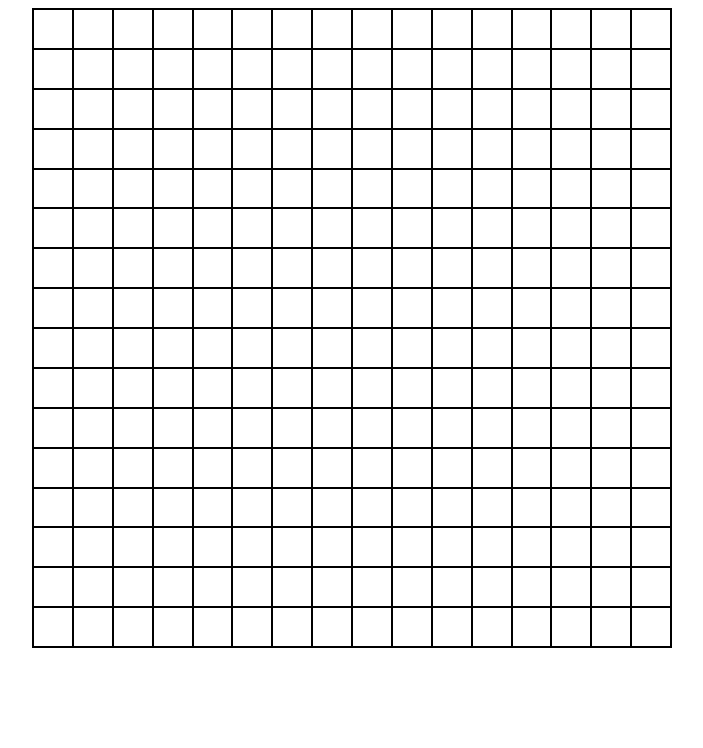
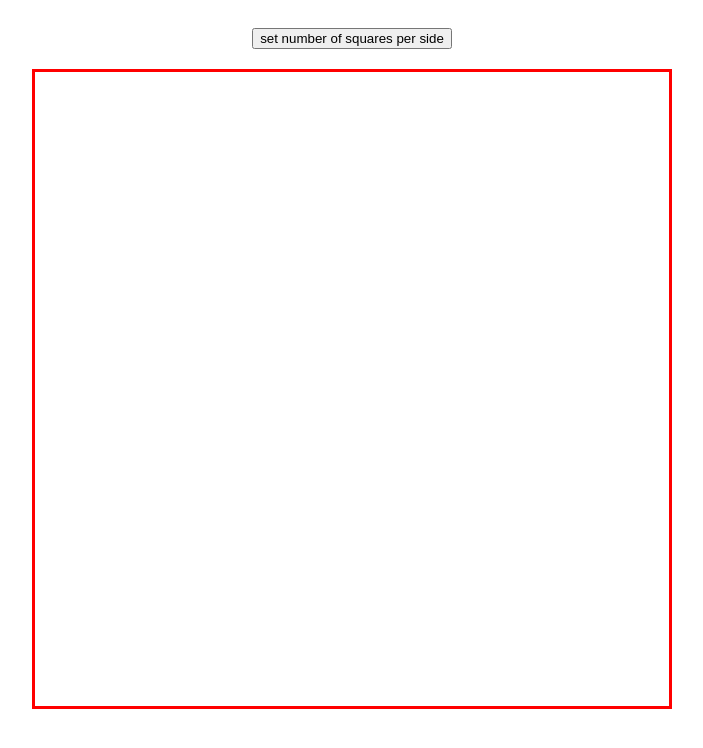
Before and after one commit to tobisima/etch-a-sketch, a plain HTML site: page index.html in a window 1280 px wide. Shown: the whole page, without its empty margins (288-991 px from the left). Drawn offline with Linux system fonts and the light colour scheme.

Commit message:
Add grid changing button

```diff
--- a/index.html
+++ b/index.html
@@ -10,6 +10,7 @@
 </head>
 
 <body>
+  <button>set number of squares per side</button>
   <div class="container"></div>
 </body>
 </html>
--- a/script.js
+++ b/script.js
@@ -1,6 +1,22 @@
 const container = document.querySelector('.container');
-for (let i = 0; i < 256; i++) {
-  const grid = document.createElement('div');
-  container.appendChild(grid);
-  grid.addEventListener('mouseover', () => grid.classList.add('color-change'));
+const button = document.querySelector('button');
+createGrid(16);
+button.onclick =
+() => changeGrid(prompt('Enter a number from 1 up to 100', "16"));
+
+function createGrid(squaresPerSide) {
+  for (let i = 0; i < squaresPerSide ** 2; i++) {
+    const square = document.createElement('div');
+    container.appendChild(square);
+    square.addEventListener('mouseover',
+    () => square.classList.add('color-change'));
+  }
 }
+
+function changeGrid(squaresPerSide) {
+  const squares = document.querySelectorAll('div div');
+  squares.forEach(square => container.removeChild(square));
+  container.setAttribute('style',
+  'grid-template-columns: repeat(' + squaresPerSide + ', 1fr)');
+  createGrid(squaresPerSide);
+}
--- a/style.css
+++ b/style.css
@@ -6,20 +6,20 @@ html {
 }
 
 body {
-  display: flex;
+  display: grid;
   justify-content: center;
 }
 
-div {
-  border: 1px solid;
+button {
+  margin: 20px auto;
 }
 
 .container {
   display: grid;
-  grid-template-columns: repeat(16, 1fr);
-  grid-template-rows: repeat(16, 1fr);
   height: 80vh;
   width: 80vh;
+  grid-template-columns: repeat(16, 1fr);
+  border: solid red;
 }
 
 .color-change {
```
